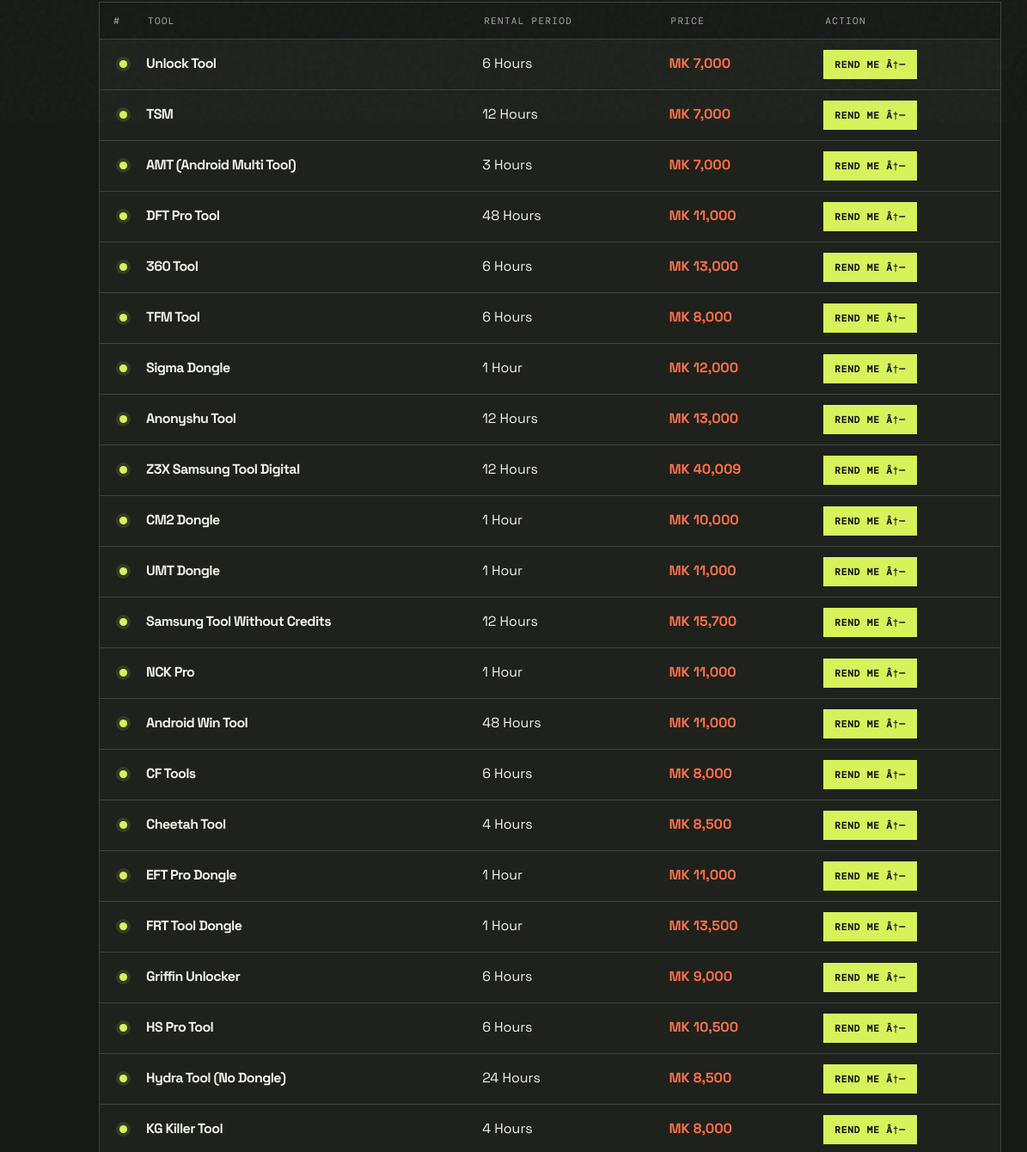
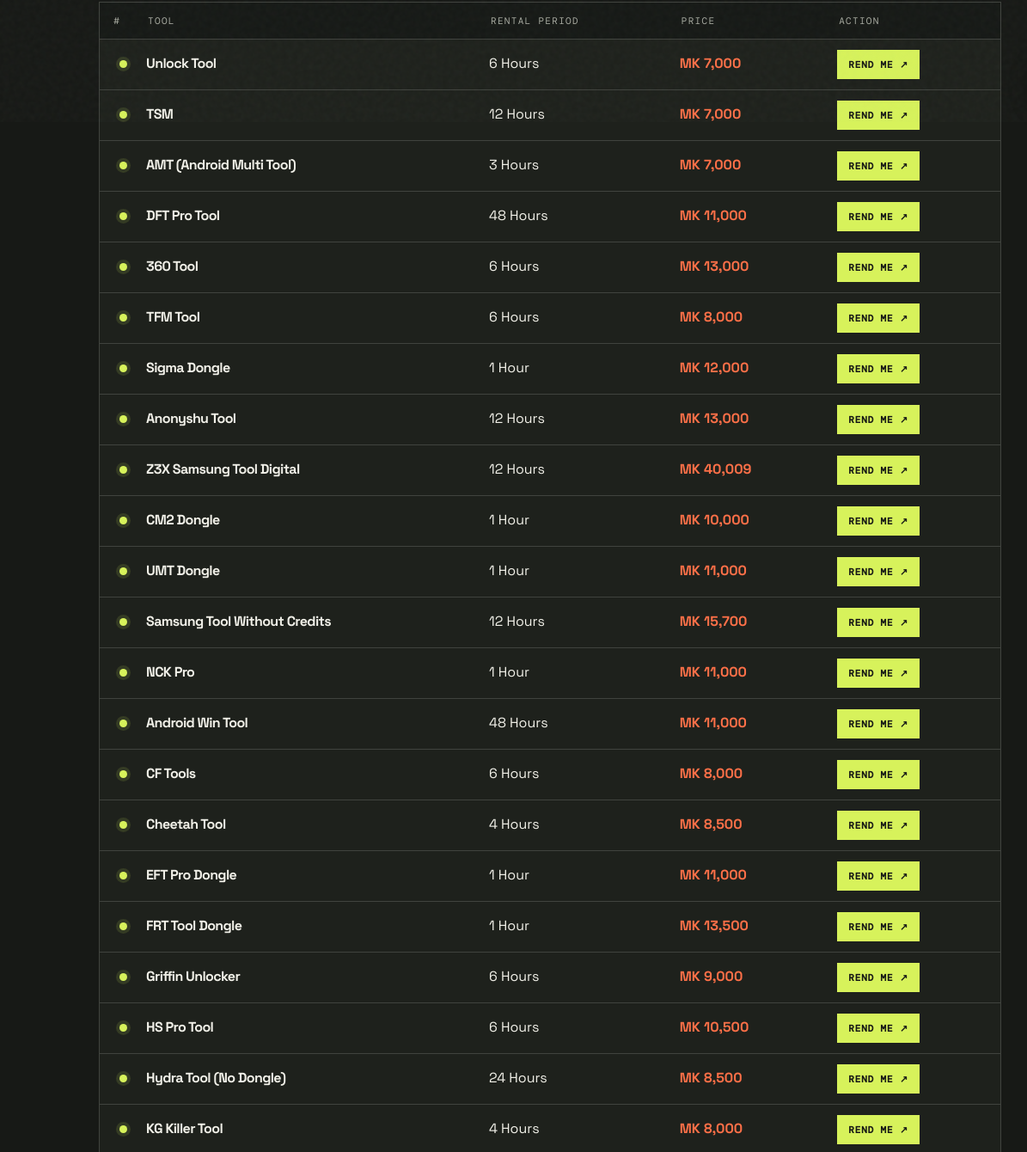
Before and after one commit to brianjohas/rendtool, a plain HTML site: page prices.html in a window 1280 px wide. Shown: the part 658-1998 px from the top of the page at 86% size, 0-1195 px from the left. Drawn offline with nearby package versions, Linux system fonts and the light colour scheme.

Commit message:
replace with new site

```diff
--- a/prices.html
+++ b/prices.html
@@ -43,7 +43,7 @@
       <a href="contact.html">Contact us</a>
     </nav>
 
-    <a class="header-cta" href="rent-tool.html">Start renting <span>â†—</span></a>
+    <a class="header-cta" href="rent-tool.html">Start renting <span>&nearr;</span></a>
   </header>
 
   <main>
@@ -58,7 +58,7 @@
       </h1>
 
       <p class="price-intro">
-        Transparent rental prices for professional phone servicing and repair tools.
+        Transparent rental prices for phone servicing and repair tools.
       </p>
     </section>
 
@@ -92,7 +92,7 @@
               <td class="tool-name">Unlock Tool</td>
               <td>6 Hours</td>
               <td class="tool-price">MK 7,000</td>
-              <td><a href="rent-tool.html?tool=Unlock%20Tool" class="rend-me">REND ME â†—</a></td>
+              <td><a href="rent-tool.html?tool=Unlock%20Tool" class="rend-me">REND ME &nearr;</a></td>
             </tr>
 
             <tr>
@@ -100,7 +100,7 @@
               <td class="tool-name">TSM</td>
               <td>12 Hours</td>
               <td class="tool-price">MK 7,000</td>
-              <td><a href="rent-tool.html?tool=TSM" class="rend-me">REND ME â†—</a></td>
+              <td><a href="rent-tool.html?tool=TSM" class="rend-me">REND ME &nearr;</a></td>
             </tr>
 
             <tr>
@@ -108,7 +108,7 @@
               <td class="tool-name">AMT (Android Multi Tool)</td>
               <td>3 Hours</td>
               <td class="tool-price">MK 7,000</td>
-              <td><a href="rent-tool.html?tool=AMT" class="rend-me">REND ME â†—</a></td>
+              <td><a href="rent-tool.html?tool=AMT" class="rend-me">REND ME &nearr;</a></td>
             </tr>
 
             <tr>
@@ -116,7 +116,7 @@
               <td class="tool-name">DFT Pro Tool</td>
               <td>48 Hours</td>
               <td class="tool-price">MK 11,000</td>
-              <td><a href="rent-tool.html?tool=DFT%20Pro%20Tool" class="rend-me">REND ME â†—</a></td>
+              <td><a href="rent-tool.html?tool=DFT%20Pro%20Tool" class="rend-me">REND ME &nearr;</a></td>
             </tr>
 
             <tr>
@@ -124,7 +124,7 @@
               <td class="tool-name">360 Tool</td>
               <td>6 Hours</td>
               <td class="tool-price">MK 13,000</td>
-              <td><a href="rent-tool.html?tool=360%20Tool" class="rend-me">REND ME â†—</a></td>
+              <td><a href="rent-tool.html?tool=360%20Tool" class="rend-me">REND ME &nearr;</a></td>
             </tr>
 
             <tr>
@@ -132,7 +132,7 @@
               <td class="tool-name">TFM Tool</td>
               <td>6 Hours</td>
               <td class="tool-price">MK 8,000</td>
-              <td><a href="rent-tool.html?tool=TFM%20Tool" class="rend-me">REND ME â†—</a></td>
+              <td><a href="rent-tool.html?tool=TFM%20Tool" class="rend-me">REND ME &nearr;</a></td>
             </tr>
 
             <tr>
@@ -140,7 +140,7 @@
               <td class="tool-name">Sigma Dongle</td>
               <td>1 Hour</td>
               <td class="tool-price">MK 12,000</td>
-              <td><a href="rent-tool.html?tool=Sigma%20Dongle" class="rend-me">REND ME â†—</a></td>
+              <td><a href="rent-tool.html?tool=Sigma%20Dongle" class="rend-me">REND ME &nearr;</a></td>
             </tr>
 
             <tr>
@@ -148,7 +148,7 @@
               <td class="tool-name">Anonyshu Tool</td>
               <td>12 Hours</td>
               <td class="tool-price">MK 13,000</td>
-              <td><a href="rent-tool.html?tool=Anonyshu%20Tool" class="rend-me">REND ME â†—</a></td>
+              <td><a href="rent-tool.html?tool=Anonyshu%20Tool" class="rend-me">REND ME &nearr;</a></td>
             </tr>
 
             <tr>
@@ -156,7 +156,7 @@
               <td class="tool-name">Z3X Samsung Tool Digital</td>
               <td>12 Hours</td>
               <td class="tool-price">MK 40,009</td>
-              <td><a href="rent-tool.html?tool=Z3X%20Samsung%20Tool%20Digital" class="rend-me">REND ME â†—</a></td>
+              <td><a href="rent-tool.html?tool=Z3X%20Samsung%20Tool%20Digital" class="rend-me">REND ME &nearr;</a></td>
             </tr>
 
             <tr>
@@ -164,7 +164,7 @@
               <td class="tool-name">CM2 Dongle</td>
               <td>1 Hour</td>
               <td class="tool-price">MK 10,000</td>
-              <td><a href="rent-tool.html?tool=CM2%20Dongle" class="rend-me">REND ME â†—</a></td>
+              <td><a href="rent-tool.html?tool=CM2%20Dongle" class="rend-me">REND ME &nearr;</a></td>
             </tr>
 
             <tr>
@@ -172,7 +172,7 @@
               <td class="tool-name">UMT Dongle</td>
               <td>1 Hour</td>
               <td class="tool-price">MK 11,000</td>
-              <td><a href="rent-tool.html?tool=UMT%20Dongle" class="rend-me">REND ME â†—</a></td>
+              <td><a href="rent-tool.html?tool=UMT%20Dongle" class="rend-me">REND ME &nearr;</a></td>
             </tr>
 
             <tr>
@@ -180,7 +180,7 @@
               <td class="tool-name">Samsung Tool Without Credits</td>
               <td>12 Hours</td>
               <td class="tool-price">MK 15,700</td>
-              <td><a href="rent-tool.html?tool=Samsung%20Tool%20Without%20Credits" class="rend-me">REND ME â†—</a></td>
+              <td><a href="rent-tool.html?tool=Samsung%20Tool%20Without%20Credits" class="rend-me">REND ME &nearr;</a></td>
             </tr>
 
             <tr>
@@ -188,7 +188,7 @@
               <td class="tool-name">NCK Pro</td>
               <td>1 Hour</td>
               <td class="tool-price">MK 11,000</td>
-              <td><a href="rent-tool.html?tool=NCK%20Pro" class="rend-me">REND ME â†—</a></td>
+              <td><a href="rent-tool.html?tool=NCK%20Pro" class="rend-me">REND ME &nearr;</a></td>
             </tr>
 
             <tr>
@@ -196,7 +196,7 @@
               <td class="tool-name">Android Win Tool</td>
               <td>48 Hours</td>
               <td class="tool-price">MK 11,000</td>
-              <td><a href="rent-tool.html?tool=Android%20Win%20Tool" class="rend-me">REND ME â†—</a></td>
+              <td><a href="rent-tool.html?tool=Android%20Win%20Tool" class="rend-me">REND ME &nearr;</a></td>
             </tr>
 
             <tr>
@@ -204,7 +204,7 @@
               <td class="tool-name">CF Tools</td>
               <td>6 Hours</td>
               <td class="tool-price">MK 8,000</td>
-              <td><a href="rent-tool.html?tool=CF%20Tools" class="rend-me">REND ME â†—</a></td>
+              <td><a href="rent-tool.html?tool=CF%20Tools" class="rend-me">REND ME &nearr;</a></td>
             </tr>
 
             <tr>
@@ -212,7 +212,7 @@
               <td class="tool-name">Cheetah Tool</td>
               <td>4 Hours</td>
               <td class="tool-price">MK 8,500</td>
-              <td><a href="rent-tool.html?tool=Cheetah%20Tool" class="rend-me">REND ME â†—</a></td>
+              <td><a href="rent-tool.html?tool=Cheetah%20Tool" class="rend-me">REND ME &nearr;</a></td>
             </tr>
 
             <tr>
@@ -220,7 +220,7 @@
               <td class="tool-name">EFT Pro Dongle</td>
               <td>1 Hour</td>
               <td class="tool-price">MK 11,000</td>
-              <td><a href="rent-tool.html?tool=EFT%20Pro%20Dongle" class="rend-me">REND ME â†—</a></td>
+              <td><a href="rent-tool.html?tool=EFT%20Pro%20Dongle" class="rend-me">REND ME &nearr;</a></td>
             </tr>
 
             <tr>
@@ -228,7 +228,7 @@
               <td class="tool-name">FRT Tool Dongle</td>
               <td>1 Hour</td>
               <td class="tool-price">MK 13,500</td>
-              <td><a href="rent-tool.html?tool=FRT%20Tool%20Dongle" class="rend-me">REND ME â†—</a></td>
+              <td><a href="rent-tool.html?tool=FRT%20Tool%20Dongle" class="rend-me">REND ME &nearr;</a></td>
             </tr>
 
             <tr>
@@ -236,7 +236,7 @@
               <td class="tool-name">Griffin Unlocker</td>
               <td>6 Hours</td>
               <td class="tool-price">MK 9,000</td>
-              <td><a href="rent-tool.html?tool=Griffin%20Unlocker" class="rend-me">REND ME â†—</a></td>
+              <td><a href="rent-tool.html?tool=Griffin%20Unlocker" class="rend-me">REND ME &nearr;</a></td>
             </tr>
 
             <tr>
@@ -244,7 +244,7 @@
               <td class="tool-name">HS Pro Tool</td>
               <td>6 Hours</td>
               <td class="tool-price">MK 10,500</td>
-              <td><a href="rent-tool.html?tool=HS%20Pro%20Tool" class="rend-me">REND ME â†—</a></td>
+              <td><a href="rent-tool.html?tool=HS%20Pro%20Tool" class="rend-me">REND ME &nearr;</a></td>
             </tr>
 
             <tr>
@@ -252,7 +252,7 @@
               <td class="tool-name">Hydra Tool (No Dongle)</td>
               <td>24 Hours</td>
               <td class="tool-price">MK 8,500</td>
-              <td><a href="rent-tool.html?tool=Hydra%20Tool%20(No%20Dongle)" class="rend-me">REND ME â†—</a></td>
+              <td><a href="rent-tool.html?tool=Hydra%20Tool%20(No%20Dongle)" class="rend-me">REND ME &nearr;</a></td>
             </tr>
 
             <tr>
@@ -260,7 +260,7 @@
               <td class="tool-name">KG Killer Tool</td>
               <td>4 Hours</td>
               <td class="tool-price">MK 8,000</td>
-              <td><a href="rent-tool.html?tool=KG%20Killer%20Tool" class="rend-me">REND ME â†—</a></td>
+              <td><a href="rent-tool.html?tool=KG%20Killer%20Tool" class="rend-me">REND ME &nearr;</a></td>
             </tr>
 
             <tr>
@@ -268,7 +268,7 @@
               <td class="tool-name">MDM Fix Tool</td>
               <td>6 Hours</td>
               <td class="tool-price">MK 10,500</td>
-              <td><a href="rent-tool.html?tool=MDM%20Fix%20Tool" class="rend-me">REND ME â†—</a></td>
+              <td><a href="rent-tool.html?tool=MDM%20Fix%20Tool" class="rend-me">REND ME &nearr;</a></td>
             </tr>
 
             <tr>
@@ -276,7 +276,7 @@
               <td class="tool-name">MST (Mobile Sea Tool)</td>
               <td>6 Hours</td>
               <td class="tool-price">MK 7,000</td>
-              <td><a href="rent-tool.html?tool=MST%20(Mobile%20Sea%20Tool)" class="rend-me">REND ME â†—</a></td>
+              <td><a href="rent-tool.html?tool=MST%20(Mobile%20Sea%20Tool)" class="rend-me">REND ME &nearr;</a></td>
             </tr>
 
             <tr>
@@ -284,7 +284,7 @@
               <td class="tool-name">Pandora</td>
               <td>48 Hours</td>
               <td class="tool-price">MK 40,500</td>
-              <td><a href="rent-tool.html?tool=Pandora" class="rend-me">REND ME â†—</a></td>
+              <td><a href="rent-tool.html?tool=Pandora" class="rend-me">REND ME &nearr;</a></td>
             </tr>
 
             <tr>
@@ -292,7 +292,7 @@
               <td class="tool-name">RTC Tool</td>
               <td>12 Hours</td>
               <td class="tool-price">MK 9,500</td>
-              <td><a href="rent-tool.html?tool=RTC%20Tool" class="rend-me">REND ME â†—</a></td>
+              <td><a href="rent-tool.html?tool=RTC%20Tool" class="rend-me">REND ME &nearr;</a></td>
             </tr>
 
             <tr>
@@ -300,7 +300,7 @@
               <td class="tool-name">Smart Tool</td>
               <td>48 Hours</td>
               <td class="tool-price">MK 15,500</td>
-              <td><a href="rent-tool.html?tool=Smart%20Tool" class="rend-me">REND ME â†—</a></td>
+              <td><a href="rent-tool.html?tool=Smart%20Tool" class="rend-me">REND ME &nearr;</a></td>
             </tr>
           </tbody>
         </table>
@@ -317,10 +317,10 @@
       </p>
 
       <a href="https://wa.me/265998502637" target="_blank" rel="noopener noreferrer" class="rend-button">
-        WhatsApp +265998502637 â†—
+        WhatsApp +265998502637 &nearr;
       </a>
 
-      <p class="legit-note">Legit is our first priority ðŸ’¯ðŸ’¯ðŸ’¯</p>
+      <p class="legit-note">Legit is our first priority.</p>
     </section>
   </main>
 
@@ -332,7 +332,7 @@
     <p>Tools for the job. Service you can trust.</p>
     <div class="footer-links">
       <a href="https://www.facebook.com/" target="_blank" rel="noopener noreferrer">Follow us on Facebook</a>
-      <a href="https://www.rendtool.unaux.com/" target="_blank" rel="noopener noreferrer">Visit GSM XPAND online</a>
+      <a href="https://www.gsmxpand.unaux.com/" target="_blank" rel="noopener noreferrer">Visit GSM XPAND online</a>
     </div>
     <nav class="footer-pages" aria-label="Footer pages">
       <span class="mono">Pages</span>
```
Also changed, not shown: contact.html (+1 -1 lines), index.html (+1 -1 lines), rent-tool.html (+1 -1 lines), tools.html (+1 -1 lines).
